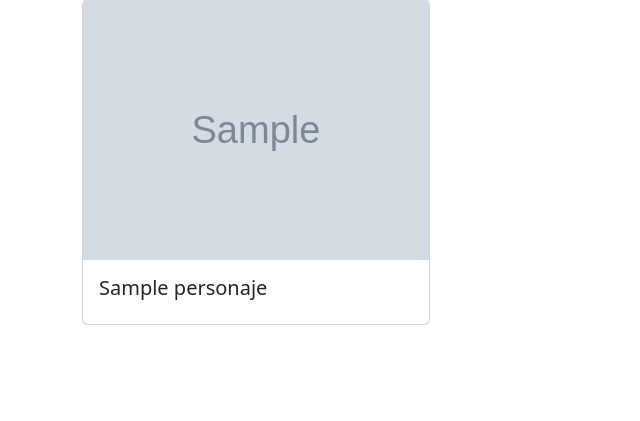
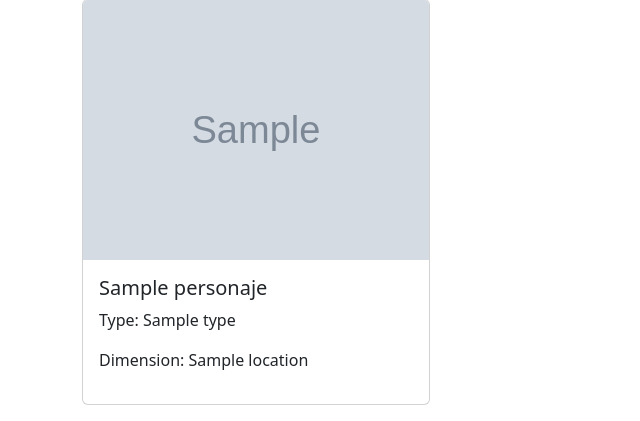
Before and after one commit to joe7hann/rickandmorty, a Flask app: page /capitulo/1 in a window 1280 px wide. Shown: the part 379-800 px from the top of the page, without its empty margins (0-640 px from the left). Run offline with Flask 2, Linux system fonts and the light colour scheme; grey boxes marked "Sample" are stand-in pictures; a database or web service that is not in the repository returns one stand-in record (values such as "Sample title").

Commit message:
readme added

```diff
--- a/app/routes/personajes.py
+++ b/app/routes/personajes.py
@@ -24,7 +24,7 @@ def capitulos():
 @ram_router.route("/capitulo/<int:id>")
 def capitulo_detalles(id):
     capitulo = db.capitulos.find_one({"id":id})
-    personajes_cap = db.personaje.find({"episodes":str(id)},{"name":1,"image":1})
+    personajes_cap = db.personaje.find({"episodes":str(id)},{"name":1,"image":1,"type":1,"location":1})
     # db.personaje.find({"episodes":{$all:[str(id)]}})
     # db.personaje.find( { "episodes": { $all: [ [ str(id) ] ] } },{"name":1,"image":1} )
 
--- a/app/templates/capitulo.html
+++ b/app/templates/capitulo.html
@@ -32,6 +32,8 @@
                     <img src="{{personaje_cap['image'] }}" class="card-img-top" alt="...">
                     <div class="card-body">
                         <h5 class="card-title">{{personaje_cap["name"] }}</h5>
+                        <p>Type: {{ personaje_cap["type"]}}</p>
+                        <p>Dimension: {{ personaje_cap["location"]["name"]}}</p>
                     </div>
                 </div>
             </div>
```
Also changed, not shown: README.md (added).
